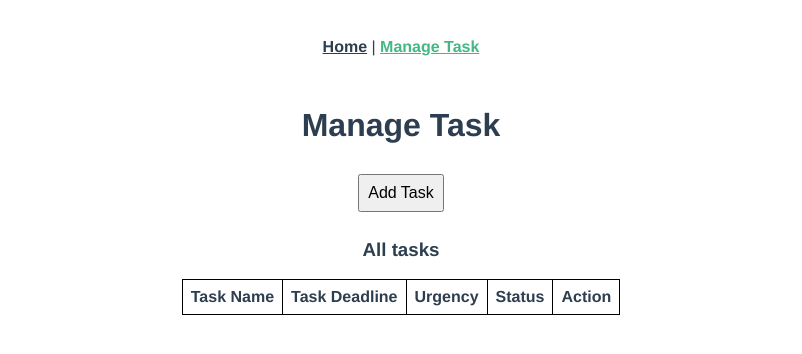
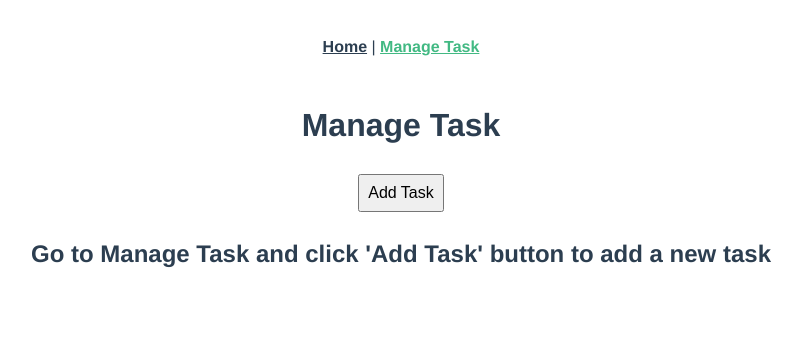
Before and after one commit to CharleeDolor/task-management-system, a Vue app: page /manage-task in a window 1280 px wide. Shown: the top 354 px of the page, without its empty margins (239-1041 px from the left). Built offline with nearby package versions, Linux system fonts and the light colour scheme.

Commit message:
message in home screen if task list is empty

```diff
--- a/src/components/TaskList.vue
+++ b/src/components/TaskList.vue
@@ -8,12 +8,12 @@
             :isUpdate=true
             @close="closeModal" />
 
-        <h3>All tasks</h3>
-        <table>
+        <h3 v-if="(this.tasks.length > 0)">All tasks</h3>
+        <table v-if="(this.tasks.length > 0)">
             <tr>
                 <th>Task Name</th>
                 <th>Task Deadline</th>
-                <th>Urgency</th>
+                <th>Urgency Level</th>
                 <th>Status</th>
                 <th>Action</th>
             </tr>
@@ -35,6 +35,7 @@
                 </td>
             </tr>
         </table>
+        <h2 v-else>Go to Manage Task and click 'Add Task' button to add a new task</h2>
     </div>
 </template>
 
--- a/src/views/ManageTaskView.vue
+++ b/src/views/ManageTaskView.vue
@@ -1,14 +1,15 @@
 <template>
   <div>
-    <h1>Manage Task</h1>
-    <!-- <TaskModal></TaskModal> -->
-    <button type="button" class="btn" @click="showModal">
-      Add Task
-    </button>
+    <div>
+      <h1>Manage Task</h1>
+      <button type="button" class="btn" @click="showModal">
+        Add Task
+      </button>
+    </div>
+
 
     <TaskModal v-show="isModalVisible" action="Add Task" :tasks=this.tasks @close="closeModal" />
-
-    <TaskList/>
+    <TaskList />
   </div>
 </template>
 
@@ -23,7 +24,7 @@ export default {
     TaskList
   },
 
-  data(){
+  data() {
     return {
       isModalVisible: false,
       tasks: this.$tasks,
```
Also changed, not shown: src/components/ActionButton.vue (deleted, +0 -30 lines).
